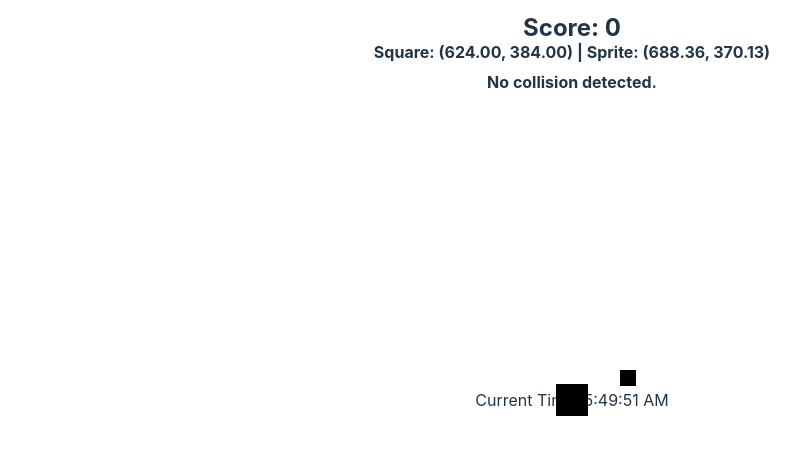
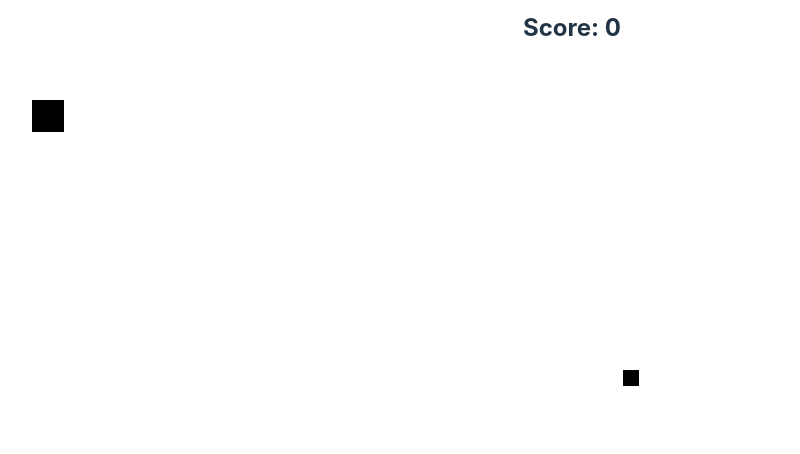
Before and after one commit to KDLBLUEICE/LittleBlackSquare, a React (Vite) app in the folder reactproject1/: page / in a window 1280 px wide. Shown: the top 454 px of the page, without its empty margins (68-868 px from the left). Built offline with nearby package versions, Linux system fonts and the light colour scheme.

Commit message:
changed core functions, using same random logic, changed useEffect greatly. Fixed scoring.

```diff
--- a/reactproject1/src/App.css
+++ b/reactproject1/src/App.css
@@ -34,37 +34,19 @@ body, html {
     z-index: 10;
 }
 
-.coordinates {
+.sprite {
+    width: 16px;
+    height: 16px;
+    background-color: black;
     position: absolute;
-    top: 40px;
-    left: 50%;
-    transform: translateX(-50%);
-    font-size: 16px;
-    font-weight: bold;
-    z-index: 10;
+    top: calc(50% - 8px);
+    left: calc(50% - 8px);
 }
 
-.square {
+.player {
     width: 32px;
     height: 32px;
     background-color: black;
     position: absolute;
     transition: transform 0.05s; /* Smooth and fast transition */
 }
-
-.sprite {
-    width: 16px;
-    height: 16px;
-    background-color: black;
-    position: absolute;
-    transition: transform 0.05s; /* Smooth and fast transition */
-}
-
-.collision-message {
-    position: absolute;
-    top: 70px;
-    left: 50%;
-    transform: translateX(-50%);
-    font-size: 16px;
-    font-weight: bold;
-    z-index: 10;
--- a/reactproject1/src/App.jsx
+++ b/reactproject1/src/App.jsx
@@ -1,82 +1,74 @@
-// src/App.jsx
 import { useState, useEffect, useRef } from 'react';
 import './App.css';
 
 const SQUARE_SIZE = 32;
-const SPRITE_SIZE = SQUARE_SIZE / 2;
+const SPRITE_SIZE = 16;
 const MOVE_DISTANCE = 100;
 const SPEED = 10; // Speed in pixels per second
 const randomInterval = () => Math.random() * (2000 - 200) + 200;
 
 const App = () => {
-    const [position, setPosition] = useState({ top: window.innerHeight / 2 - SQUARE_SIZE / 2, left: window.innerWidth / 2 - SQUARE_SIZE / 2 });
-    const [spritePosition, setSpritePosition] = useState({
+    const [playerPos, setPlayerPos] = useState({ x: 100, y: 100 });
+    const [spritePos, setSpritePos] = useState({
         top: Math.random() * (window.innerHeight - SPRITE_SIZE),
         left: Math.random() * (window.innerWidth - SPRITE_SIZE)
     });
     const [score, setScore] = useState(0);
-    const [collisionDetected, setCollisionDetected] = useState(false);
-    const [currentTime, setCurrentTime] = useState(new Date());
+    const playerRef = useRef(null);
+    const spriteMoveTimeout = useRef(null);
+    const [targetPosition, setTargetPosition] = useState(spritePos);
     const [lastMoveTime, setLastMoveTime] = useState(Date.now());
-    const [targetPosition, setTargetPosition] = useState(spritePosition);
 
-    const spriteMoveTimeout = useRef(null);
+    const handleMouseMove = (e) => {
+        const rect = playerRef.current.getBoundingClientRect();
+        let x = e.clientX - rect.left - 16;
+        let y = e.clientY - rect.top - 16;
 
-    const handleKeyDown = (event) => {
-        const { key } = event;
-        setPosition((prevPosition) => {
-            let newPos = { ...prevPosition };
-            switch (key) {
-                case 'ArrowUp':
-                    newPos.top = Math.max(newPos.top - 20, 0);
-                    break;
-                case 'ArrowDown':
-                    newPos.top = Math.min(newPos.top + 20, window.innerHeight - SQUARE_SIZE);
-                    break;
-                case 'ArrowLeft':
-                    newPos.left = Math.max(newPos.left - 20, 0);
-                    break;
-                case 'ArrowRight':
-                    newPos.left = Math.min(newPos.left + 20, window.innerWidth - SQUARE_SIZE);
-                    break;
-                default:
-                    return prevPosition;
-            }
-            return newPos;
-        });
+        // Ensure the player stays within bounds
+        x = Math.max(0, Math.min(x, window.innerWidth - 32));
+        y = Math.max(0, Math.min(y, window.innerHeight - 32));
+
+        setPlayerPos({ x, y });
     };
 
-    const handleTouchMove = (event) => {
-        const touch = event.touches[0];
-        const newLeft = Math.min(Math.max(touch.clientX - SQUARE_SIZE / 2, 0), window.innerWidth - SQUARE_SIZE);
-        const newTop = Math.min(Math.max(touch.clientY - SQUARE_SIZE / 2, 0), window.innerHeight - SQUARE_SIZE);
+    const handleTouchMove = (e) => {
+        const rect = playerRef.current.getBoundingClientRect();
+        const touch = e.touches[0];
+        let x = touch.clientX - rect.left - 16;
+        let y = touch.clientY - rect.top - 16;
 
-        setPosition({ top: newTop, left: newLeft });
+        // Ensure the player stays within bounds
+        x = Math.max(0, Math.min(x, window.innerWidth - 32));
+        y = Math.max(0, Math.min(y, window.innerHeight - 32));
+
+        setPlayerPos({ x, y });
     };
 
-    const handleMouseMove = (event) => {
-        const newLeft = Math.min(Math.max(event.clientX - SQUARE_SIZE / 2, 0), window.innerWidth - SQUARE_SIZE);
-        const newTop = Math.min(Math.max(event.clientY - SQUARE_SIZE / 2, 0), window.innerHeight - SQUARE_SIZE);
+    const checkCollision = () => {
+        const stationarySprite = { x: spritePos.left, y: spritePos.top, size: SPRITE_SIZE };
+        const player = { x: playerPos.x, y: playerPos.y, size: SQUARE_SIZE };
 
-        setPosition({
-            top: newTop,
-            left: newLeft,
-        });
+        if (
+            player.x < stationarySprite.x + stationarySprite.size &&
+            player.x + player.size > stationarySprite.x &&
+            player.y < stationarySprite.y + stationarySprite.size &&
+            player.y + player.size > stationarySprite.y
+        ) {
+            setScore(score + 1);
+        }
     };
 
     const moveSpriteRandomly = () => {
         const possibleMoves = [
-            { top: spritePosition.top - MOVE_DISTANCE, left: spritePosition.left },
-            { top: spritePosition.top + MOVE_DISTANCE, left: spritePosition.left },
-            { top: spritePosition.top, left: spritePosition.left - MOVE_DISTANCE },
-            { top: spritePosition.top, left: spritePosition.left + MOVE_DISTANCE },
+            { top: spritePos.top - MOVE_DISTANCE, left: spritePos.left },
+            { top: spritePos.top + MOVE_DISTANCE, left: spritePos.left },
+            { top: spritePos.top, left: spritePos.left - MOVE_DISTANCE },
+            { top: spritePos.top, left: spritePos.left + MOVE_DISTANCE }
         ];
 
         const validMoves = possibleMoves.filter(({ top, left }) =>
-            top >= 0 &&
-            top <= Math.max(0, window.innerHeight - SPRITE_SIZE) &&
-            left >= 0 &&
-            left <= Math.max(0, window.innerWidth - SPRITE_SIZE)
+            top >= 0 && top <= Math.max(0, window.innerHeight - SPRITE_SIZE) &&
+            left >= 0 && left <= Math.max(0, window.innerWidth - SPRITE_SIZE)
         );
 
         if (validMoves.length === 0) {
@@ -87,44 +79,6 @@ const App = () => {
         setTargetPosition(newPosition);
         setLastMoveTime(Date.now());
         startSpriteMoveTimer();
-    };
-
-    const detectCollision = (pos1, pos2, size1, size2) => {
-        const distanceX = Math.abs((pos1.left + size1 / 2) - (pos2.left + size2 / 2));
-        const distanceY = Math.abs((pos1.top + size1 / 2) - (pos2.top + size2 / 2));
-        const collisionThresholdX = size1 / 2 + size2 / 2;
-        const collisionThresholdY = size1 / 2 + size2 / 2;
-
-        const xCollision = distanceX < collisionThresholdX;
-        const yCollision = distanceY < collisionThresholdY;
-
-        setCollisionDetected(xCollision && yCollision);
-
-        return xCollision && yCollision;
-    };
-
-    const CoordinatesDisplay = () => {
-        return (
-            <div className="coordinates">
-                {`Square: (${position.left.toFixed(2)}, ${position.top.toFixed(2)}) | Sprite: (${spritePosition.left.toFixed(2)}, ${spritePosition.top.toFixed(2)})`}
-            </div>
-        );
-    };
-
-    const CollisionMessage = () => {
-        return (
-            <div className="collision-message">
-                {collisionDetected ? "Collision detected!" : "No collision detected."}
-            </div>
-        );
-    };
-
-    const TimerDisplay = () => {
-        return (
-            <div className="timer">
-                {`Current Time: ${currentTime.toLocaleTimeString()}`}
-            </div>
-        );
     };
 
     const startSpriteMoveTimer = () => {
@@ -139,25 +93,26 @@ const App = () => {
     };
 
     useEffect(() => {
+        checkCollision();
+    }, [playerPos, spritePos]);
+
+    useEffect(() => {
         const handleResize = () => {
-            setPosition((prevPos) => ({
-                top: Math.min(prevPos.top, window.innerHeight - SQUARE_SIZE),
-                left: Math.min(prevPos.left, window.innerWidth - SQUARE_SIZE),
+            setPlayerPos((prevPos) => ({
+                x: Math.min(prevPos.x, window.innerWidth - 32),
+                y: Math.min(prevPos.y, window.innerHeight - 32)
             }));
-            setSpritePosition((prevPos) => ({
+            setSpritePos((prevPos) => ({
                 top: Math.min(prevPos.top, window.innerHeight - SPRITE_SIZE),
-                left: Math.min(prevPos.left, window.innerWidth - SPRITE_SIZE),
+                left: Math.min(prevPos.left, window.innerWidth - SPRITE_SIZE)
             }));
         };
 
-        window.addEventListener('keydown', handleKeyDown);
-        window.addEventListener('touchmove', handleTouchMove);
         window.addEventListener('resize', handleResize);
-        window.addEventListener('mousemove', handleMouseMove); // Add mouse move listener
 
         const animationLoop = () => {
-            const distanceX = targetPosition.left - spritePosition.left;
-            const distanceY = targetPosition.top - spritePosition.top;
+            const distanceX = targetPosition.left - spritePos.left;
+            const distanceY = targetPosition.top - spritePos.top;
             const distance = Math.hypot(distanceX, distanceY);
 
             if (distance > 1) {
@@ -165,7 +120,7 @@ const App = () => {
                 const directionY = distanceY / distance;
                 const moveDistance = SPEED * (Date.now() - lastMoveTime) / 1000;
 
-                setSpritePosition((prevPos) => {
+                setSpritePos((prevPos) => {
                     const newLeft = Math.min(Math.max(prevPos.left + directionX * moveDistance, 0), window.innerWidth - SPRITE_SIZE);
                     const newTop = Math.min(Math.max(prevPos.top + directionY * moveDistance, 0), window.innerHeight - SPRITE_SIZE);
 
@@ -175,42 +130,28 @@ const App = () => {
                 setLastMoveTime(Date.now());
             }
 
-            detectCollision(position, spritePosition, SQUARE_SIZE, SPRITE_SIZE);
             requestAnimationFrame(animationLoop);
-        };
-
-        const timeUpdateLoop = () => {
-            setCurrentTime(new Date());
-            requestAnimationFrame(timeUpdateLoop);
         };
 
         startSpriteMoveTimer();
         requestAnimationFrame(animationLoop);
-        requestAnimationFrame(timeUpdateLoop);
 
         return () => {
-            window.removeEventListener('keydown', handleKeyDown);
-            window.removeEventListener('touchmove', handleTouchMove);
             window.removeEventListener('resize', handleResize);
-            window.removeEventListener('mousemove', handleMouseMove); // Clean up mouse move listener
             clearTimeout(spriteMoveTimeout.current);
         };
-    }, [position, spritePosition, targetPosition]);
+    }, [targetPosition, spritePos]);
 
     return (
-        <div className="container">
-            <div className="score">{`Score: ${score}`}</div>
-            <CoordinatesDisplay />
-            <CollisionMessage />
-            <TimerDisplay />
-            <div
-                className="square"
-                style={{ top: `${position.top}px`, left: `${position.left}px` }}
-            ></div>
-            <div
-                className="sprite"
-                style={{ top: `${spritePosition.top}px`, left: `${spritePosition.left}px` }}
-            ></div>
+        <div
+            className="container"
+            onMouseMove={handleMouseMove}
+            onTouchMove={handleTouchMove}
+            ref={playerRef}
+        >
+            <div className="sprite" style={{ left: spritePos.left, top: spritePos.top }} />
+            <div className="player" style={{ left: playerPos.x, top: playerPos.y }} />
+            <div className="score">Score: {score}</div>
         </div>
     );
 };
```
